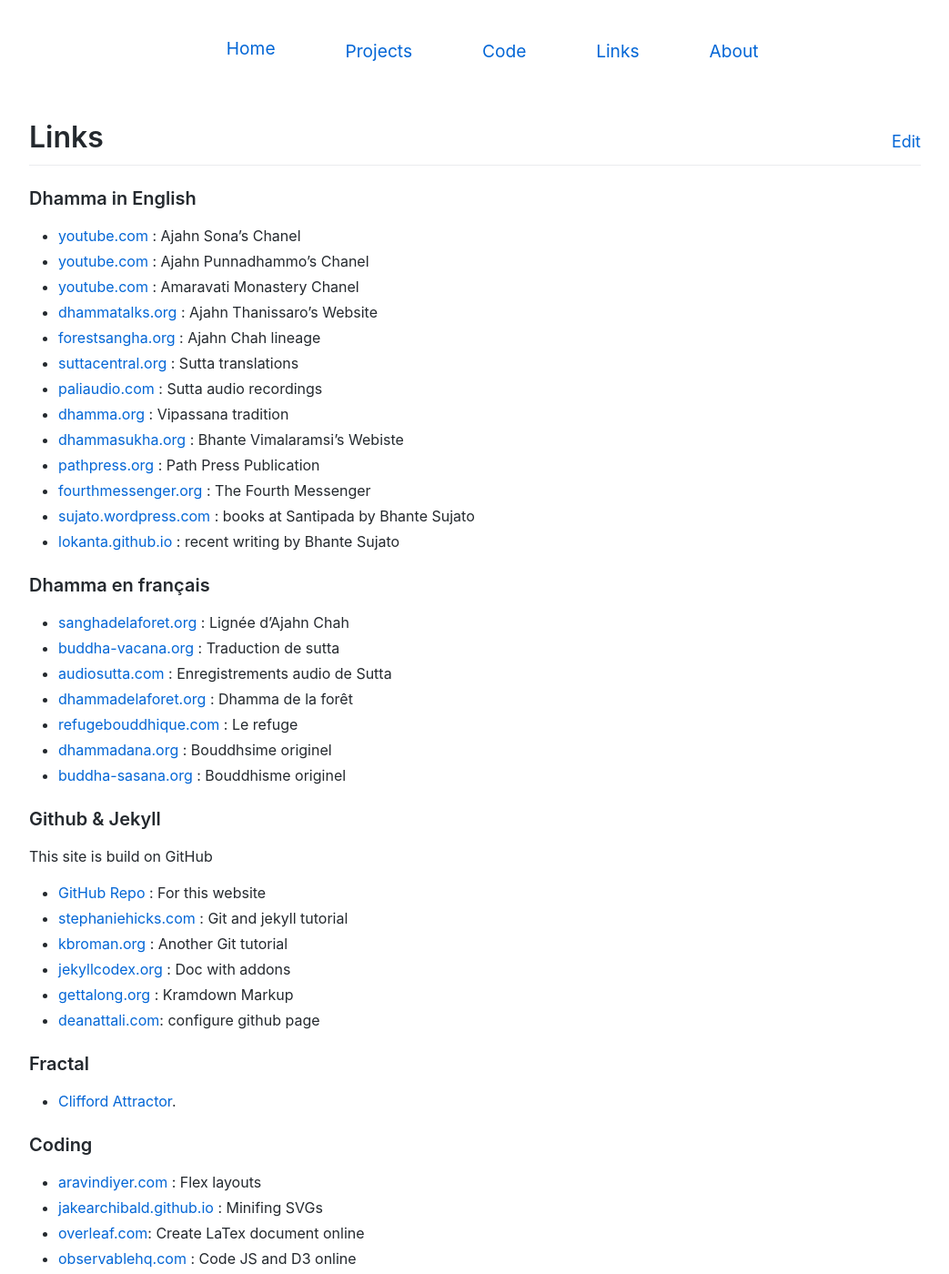
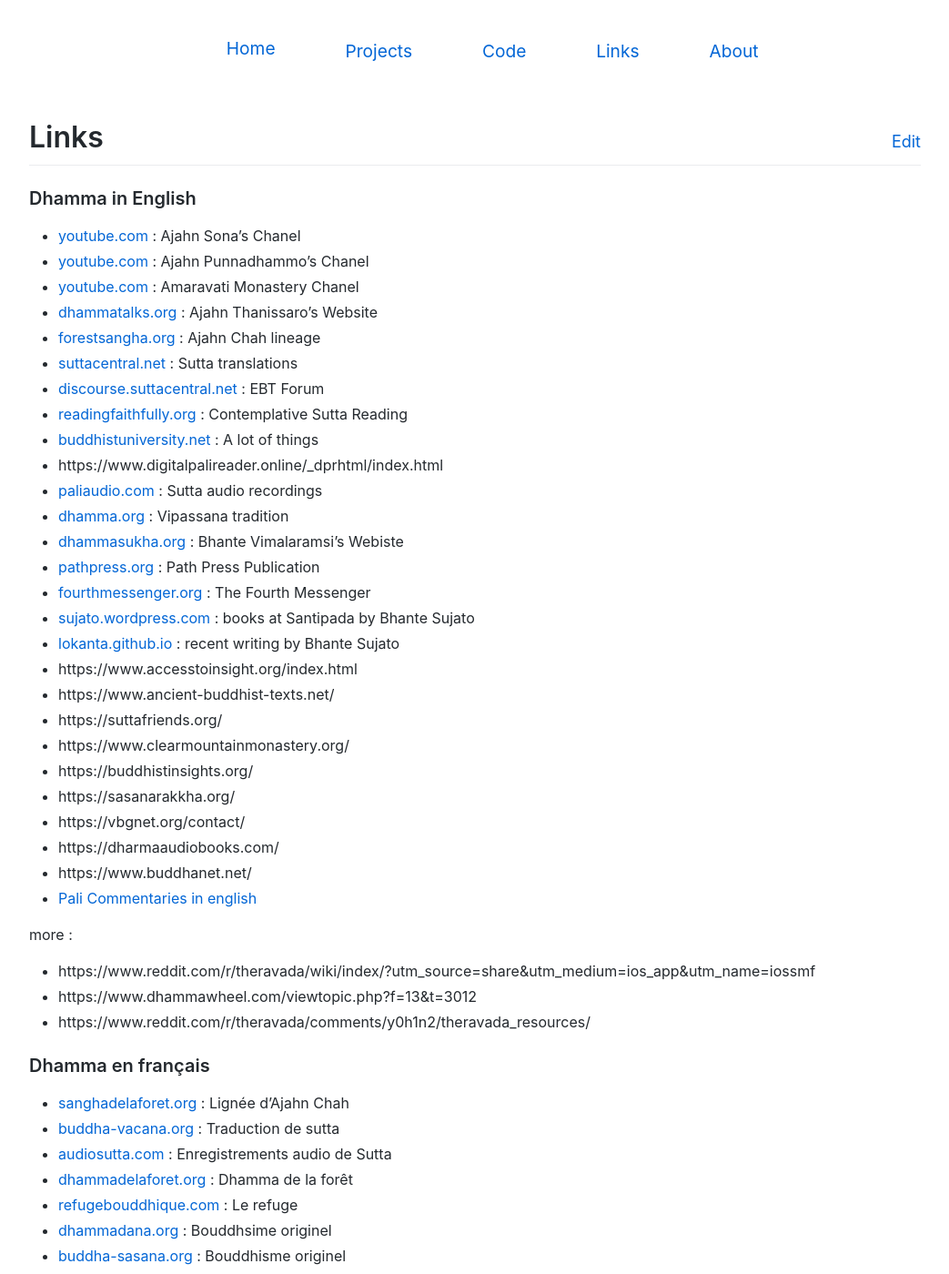
Before and after one commit to cittadhammo/old-personal-website, a Jekyll site: the page built from links.md, in a window 1280 px wide and 1400 px high. Shown: the whole window at 91% size, without its empty margins (118-1161 px from the left). Built offline with Jekyll 4.4.1, drawn with Linux system fonts in a browser that asks for light colours; some of the changed text lies outside the part shown.

Commit message:
Update links.md

```diff
--- a/links.md
+++ b/links.md
@@ -10,7 +10,11 @@
 - [youtube.com](https://www.youtube.com/channel/UCsgmmAelfZ2kfXZ08xlHpDw) : Amaravati Monastery Chanel
 - [dhammatalks.org](http://www.dhammatalks.org) : Ajahn Thanissaro's Website
 - [forestsangha.org](http://www.forestsangha.org) : Ajahn Chah lineage
-- [suttacentral.org](http://www.suttacentral.org) : Sutta translations
+- [suttacentral.net](http://www.suttacentral.net) : Sutta translations
+- [discourse.suttacentral.net](https://discourse.suttacentral.net/) : EBT Forum
+- [readingfaithfully.org](https://readingfaithfully.org/) : Contemplative Sutta Reading
+- [buddhistuniversity.net](https://buddhistuniversity.net/) : A lot of things
+- https://www.digitalpalireader.online/_dprhtml/index.html
 - [paliaudio.com](http://www.paliaudio.com) : Sutta audio recordings
 - [dhamma.org](http://www.dhamma.org) : Vipassana tradition
 - [dhammasukha.org](http://www.dhammasukha.org) : Bhante Vimalaramsi's Webiste
@@ -18,6 +22,21 @@
 - [fourthmessenger.org](https://www.fourthmessenger.org/) : The Fourth Messenger
 - [sujato.wordpress.com](https://sujato.wordpress.com/2012/10/03/my-books-at-santipada/) : books at Santipada by Bhante Sujato
 - [lokanta.github.io](https://lokanta.github.io/writings/) : recent writing by Bhante Sujato
+- https://www.accesstoinsight.org/index.html
+- https://www.ancient-buddhist-texts.net/
+- https://suttafriends.org/
+- https://www.clearmountainmonastery.org/
+- https://buddhistinsights.org/
+- https://sasanarakkha.org/
+- https://vbgnet.org/contact/
+- https://dharmaaudiobooks.com/
+- https://www.buddhanet.net/
+- [Pali Commentaries in english](https://archive.org/details/PaliCommentariesCollection/00%20Vinaya%20Commentary%2C%20Samantapasadika%2C%20Shan-Chien-P%27i-P%27o-Sha%2C%20Sanghabhadra%27s%20Chinese%20Samantapasadika%20%28tr.%20by%20Prof.%20P.V.%20Bapat%20and%20Prof.%20A.%20Hirakawa%29%20%28652p%29/page/472/mode/2up)
+
+more :
+- https://www.reddit.com/r/theravada/wiki/index/?utm_source=share&utm_medium=ios_app&utm_name=iossmf
+- https://www.dhammawheel.com/viewtopic.php?f=13&t=3012
+- https://www.reddit.com/r/theravada/comments/y0h1n2/theravada_resources/
 
 ### Dhamma en français
 
```
Also changed, not shown: other parts of links.md (+5 -0 lines).
